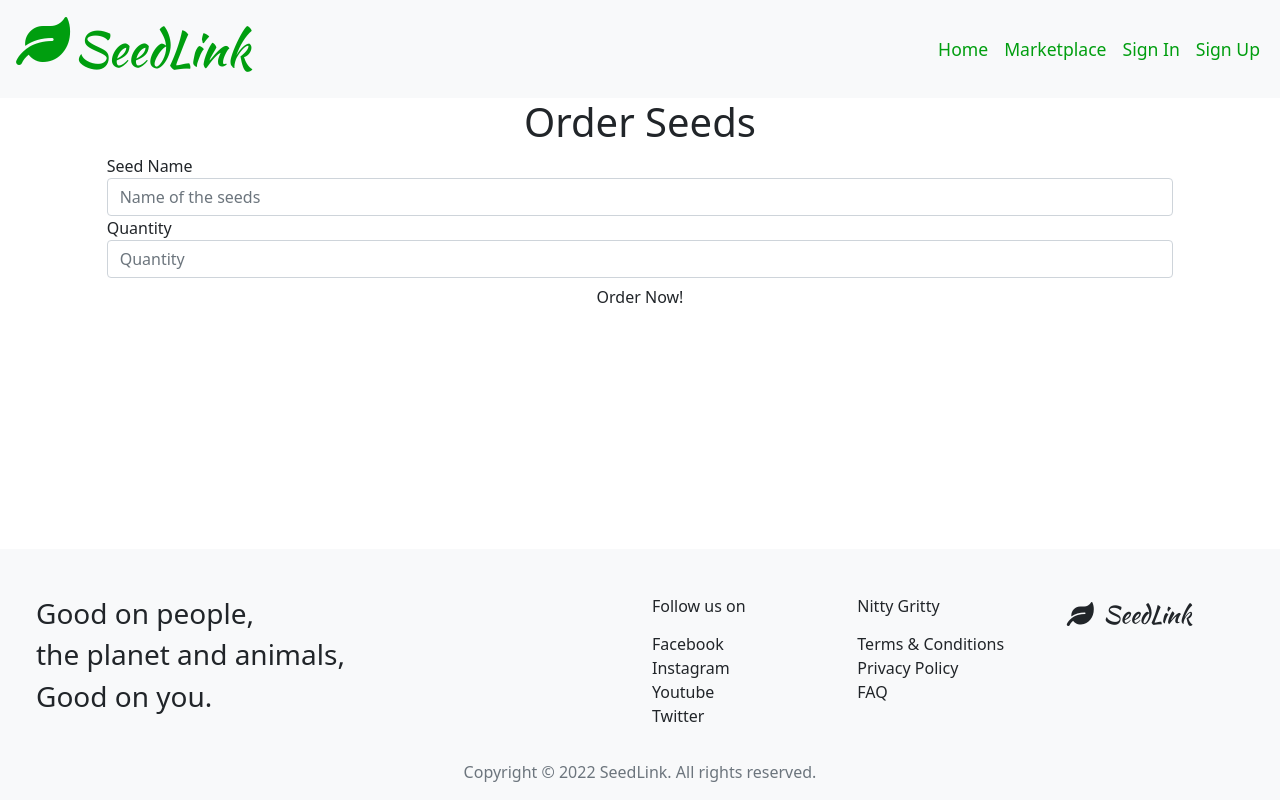
After one commit to tindyc/seedlink, a Flask app: page /order_seeds in a window 1280 px wide. The commit adds this page. Run offline with Flask 2, Linux system fonts and the light colour scheme; data that the repository does not hold is empty; some libraries are stand-ins or nearby versions.

Commit message:
Add Order Seeds functionality and create order form

```diff
--- a/app.py
+++ b/app.py
@@ -194,6 +194,22 @@ def add_donation():
     donation = mongo.db.donation.find().sort("product_category", 1)
     return render_template("add_donation.html", donation=donation)
 
+# Add Order_Seeds form
+@app.route("/order_seeds", methods=["GET", "POST"])
+def order_seeds():
+    if request.method == "POST":
+        order_seeds = {
+            "Seed Name": request.form.get("seed_name"),
+            "Quantity": request.form.get("quantity"),
+            "date_ordered": date.strftime("%d %b %Y"),
+            }
+        mongo.db.order_seeds.insert_one(order_seeds)
+        flash("Your Seeds Has Been Ordered!")
+        return redirect(url_for("marketplace"))
+
+    order_seeds = mongo.db.order_seeds.find().sort("seed_name", 1)
+    return render_template("order_seeds.html", order_seeds=order_seeds)
+
 
 if __name__ == "__main__":
     app.run(host=os.environ.get("IP"),
--- a/templates/index.html
+++ b/templates/index.html
@@ -9,7 +9,7 @@
             <p>Would you like to share your home grown produce with your local community?</p>
             <p>Order some seeds and get growing!</p>
             <div class="mt-4">
-                <a href="" class="btn btn-lg btn-success mx-1">Order Seeds</a>
+                <a href="{{ url_for('order_seeds') }}" class="btn btn-lg btn-success mx-1">Order Seeds</a>
                 <a href="#about" class="btn btn-lg btn-outline-success border-2 mx-1">Read More</a>
             </div>
 
--- /dev/null
+++ b/templates/order_seeds.html
@@ -0,0 +1,29 @@
+{% extends "base.html" %}
+
+{% block content %}
+<!-- Page Heading -->
+<div class="row text-center">
+    <div class="col-10 offset-1 col-md-6 offset-md-3">
+        <h1 class="form-heading-signup">Order Seeds</h1>
+    </div>
+</div>
+<!-- Add Donation Form-->
+<form method="POST" action="" class="col-10 offset-1">
+    <div class="form-group">
+        <label for="product_category">Seed Name</label>
+        <input type="text" class="form-control" id="seed_name" name="seed_name" placeholder="Name of the seeds" required>
+    </div>
+
+    <div class="form-group">
+        <label for="quantity">Quantity</label>
+        <input type="number" class="form-control" id="quantity" name="quantity" placeholder="Quantity" required>
+    </div>
+
+    <div class="row">
+        <div class="col-12 text-center">
+            <button type="submit" class="btn">Order Now!</button>
+        </div>
+    </div>
+</form>
+
+{% endblock %}
```
